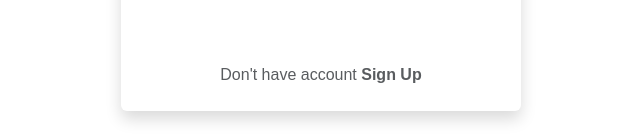
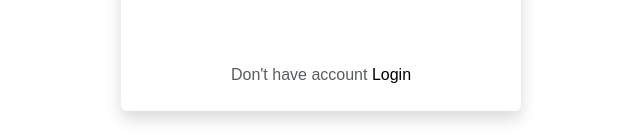
Before and after one commit to XFernando43/IDBI_REACT, a React (Vite) app: page /register in a window 1280 px wide. Shown: the part 659-797 px from the top of the page, without its empty margins (319-959 px from the left). Built offline with nearby package versions, Linux system fonts and the light colour scheme.

Commit message:
add: redirection of views with loggin and register

```diff
--- a/src/stores/authStore.ts
+++ b/src/stores/authStore.ts
@@ -2,6 +2,7 @@ import { create } from "zustand";
 import axios from "axios";
 import { User } from "./Interfaces/user";
 import { IUser } from "../models/newUser.model";
+import { navigate } from 'wouter/use-browser-location';
 
 const baseUrl = "http://localhost:3000";
 
@@ -18,10 +19,10 @@ export const useAuthStore = create<User>((set) => ({
   Loggin: async (email: string, password: string) => {
     try {
       await axios.post(`${baseUrl}/account/Loggin`, {email,password,}).then((data)=>{
-        // console.log(data.data.token);
         set({ succes: true });
         set({ token:data.data.token});
         localStorage.setItem('token',data.data.token);
+        navigate('/home');
       }).catch(()=>{
         set({ failed: true });
       });
--- a/src/views/HomePage.tsx
+++ b/src/views/HomePage.tsx
@@ -10,7 +10,6 @@ export default function HomePage() {
 
         <IncidentsState/>
         <FiltersTable />
-
         <IncidenTable />
       </Container>
     </div>
--- a/src/views/LogginPage.tsx
+++ b/src/views/LogginPage.tsx
@@ -3,7 +3,6 @@ import Image from 'react-bootstrap/Image';
 import { Link } from 'wouter';
 import React, { FormEvent } from 'react';
 import { useAuthStore } from '../stores/authStore';
-
 
 
 export default function LoginPage() {
@@ -17,6 +16,7 @@ export default function LoginPage() {
 
     const hideSuccess = useAuthStore(state=> state.hideSucces);
     const hideFailed = useAuthStore(state=> state.hideFailed);
+
 
     function handleSubmit(e:FormEvent<HTMLFormElement>){
         e.preventDefault();
@@ -75,7 +75,7 @@ export default function LoginPage() {
                         </span>
                     </Toast.Body>
                 </Toast>
+        </div>
 
-        </div>
     );
 }
--- a/src/views/RegisterPage.tsx
+++ b/src/views/RegisterPage.tsx
@@ -3,6 +3,7 @@ import { Button, Form, Toast } from 'react-bootstrap';
 import Image from 'react-bootstrap/Image';
 import { IUser } from '../models/newUser.model';
 import { useAuthStore } from '../stores/authStore';
+import { Link } from 'wouter';
 
 export default function RegisterPage() {
     const [name, setName] = React.useState('');
@@ -77,7 +78,7 @@ export default function RegisterPage() {
                     </Button>
                 </Form>
                 <footer className="mt-5 text-center">
-                    <span className='Slabo text-muted' >Don't have account <strong>Sign Up</strong></span>
+                    <span className='Slabo text-muted' >Don't have account <Link href="/login">Login</Link></span>
                 </footer>
 
 
--- a/src/views/createIncident.tsx
+++ b/src/views/createIncident.tsx
@@ -3,19 +3,23 @@ import { Button, Col, Container, Form, Row } from "react-bootstrap";
 import { useIncidentStore } from "../stores/store";
 
 function CreateIncidentReport() {
-  // Estados para los campos del formulario
   const [subject, setSubject] = useState("");
-  const [type, setType] = useState(""); // Selector
+  const [type, setType] = useState("");
   const [details, setDetails] = useState("");
   const [image, setImage] = useState<File | null>(null);
   const submitIncident = useIncidentStore((state) => state.submitIncident);
+
   function onChange(e: any) {
     const file = e.target.files[0];
     setImage(file);
   }
   function submitHandle(e: FormEvent<HTMLFormElement>) {
     e.preventDefault();
-    submitIncident(subject, details, type, image);
+    if (image) {
+      submitIncident(subject, details, type, image);
+    } else {
+      console.error('No se ha seleccionado una imagen.');
+    }
   }
 
   return (
```
